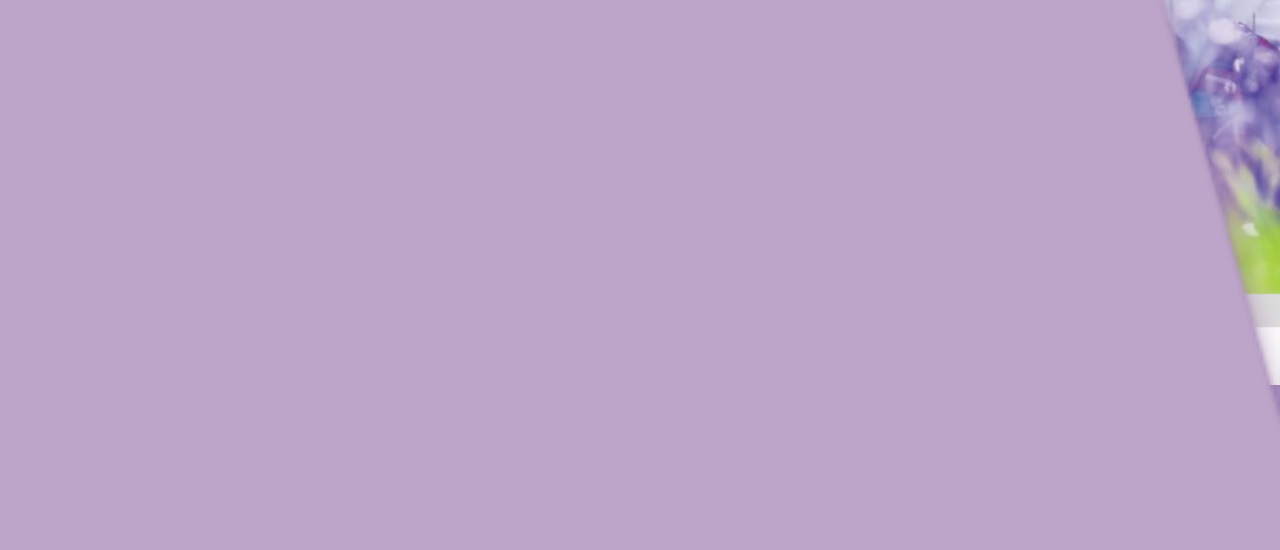
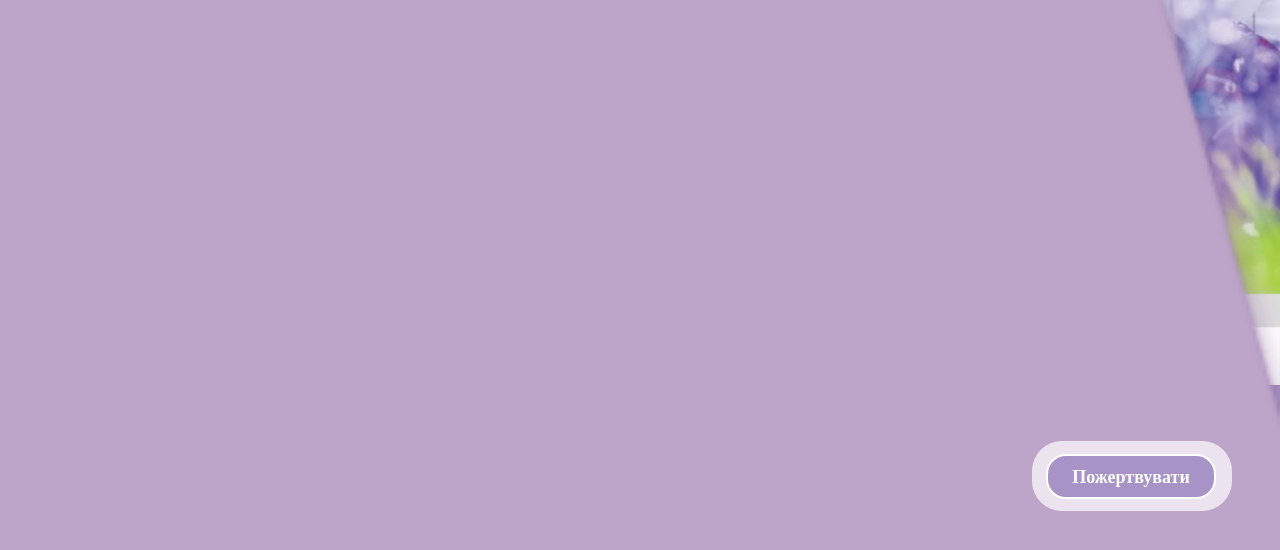
Before and after one commit to WebUraXalys/wol_org, a plain HTML site: page index.html in a window 1280 px wide. Shown: the part 266-816 px from the top of the page. Drawn offline with nearby package versions, Linux system fonts and the light colour scheme.

Commit message:
Добавалено кнопку пожертвувати

```diff
--- a/css/style.css
+++ b/css/style.css
@@ -16,7 +16,57 @@ p{
    text-indent: 2em;
    text-align: inherit;
 }
+.button_link_a {
+   text-decoration: none;
 
+   /* display: flex;
+    justify-content: center;
+    align-items: center; */
+   background: rgba(255, 255, 255, 0.18);
+   width: 170px;
+   height: 45px;
+   border-radius: 50%;
+   border: none;
+   position: relative;
+   margin: auto;
+   position: fixed;
+   top: 90%;
+   right: 5%;
+   z-index: 1000;
+}
+
+.button_link {
+   height: 45px;
+   width: 170px;
+   border-radius: 20px;
+   border: solid 2px #fff;
+   background: #a793c6;
+   /* background: rgba(255, 255, 255, 0.18); */
+   color: #fff;
+   font-family: Open Sans;
+   font-style: normal;
+   font-weight: 600;
+   font-size: 18px;
+   line-height: 25px;
+
+   position: relative;
+   /* transform: translateX(5px); */
+}
+
+.button_link_a:before {
+   content: '';
+   width: 200px;
+   height: 70px;
+   background: #fff;
+   opacity: 0.7;
+   /* !!!*/
+   position: absolute;
+   /* !!!*/
+   border-radius: 30px;
+   left: -14px;
+   top: -13px;
+   animation: pulse 1s ease-in-out 1s infinite;
+}
 .add{
    display: block;
 }
--- a/index.html
+++ b/index.html
@@ -46,7 +46,9 @@
          </div>
       </div>
       </div>
-
+      <a href="https://next.privat24.ua/payments/form/%7B" class="button_link_a">
+         <button class="button_link">Пожертвувати</button>
+      </a>
    </header>
    <main class="main">
       <div class="for_our">
```
